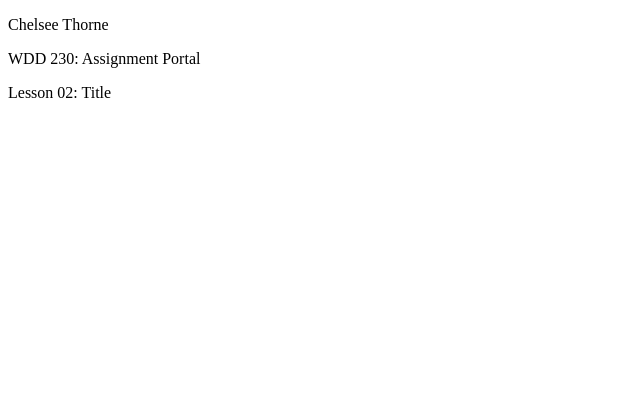
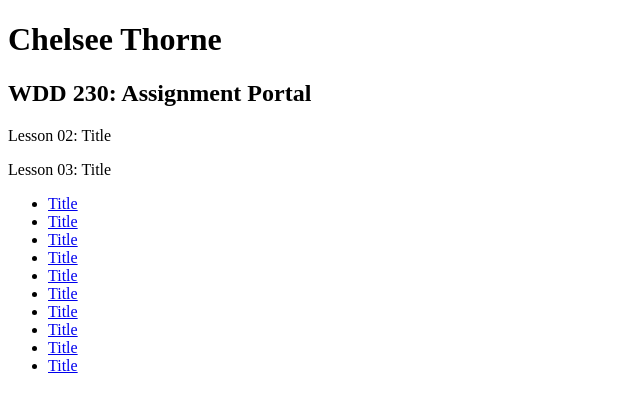
Before and after one commit to cthorne7/wdd230, a plain HTML site: page index.html in a window 1280 px wide. Shown: the whole page, without its empty margins (0-640 px from the left). Drawn offline with Linux system fonts and the light colour scheme.

Commit message:
portal test

```diff
--- a/index.html
+++ b/index.html
@@ -5,15 +5,36 @@
     <meta http-equiv="X-UA-Compatible" content="IE=edge">
     <meta name="viewport" content="width=device-width, initial-scale=1.0">
     <title>Portal Page</title>
+    <meta name="description" content="Portal page for Chelsee Thorne">
+    <link href="css/main.css" rel="stylesheet">
 </head>
 <body>
-   <p>Chelsee Thorne</p>
-   <!--Include a photo and change coloring and font-->
+    <header>
+        <h1>Chelsee Thorne</h1>
+        <h2>WDD 230: Assignment Portal</h2>
+        <p>Lesson 02: Title</p>
+        <p>Lesson 03: Title</p>
+    </header>
+    <nav>
+        <ul>
+            <li><a href="#">Title</a></li> <!--Lesson 02-->
+            <li><a href="#">Title</a></li> <!--Lesson 03-->
+            <li><a href="#">Title</a></li> <!--Lesson 04-->
+            <li><a href="#">Title</a></li> <!--Lesson 05-->
+            <li><a href="#">Title</a></li> <!--Lesson 06-->
+            <li><a href="#">Title</a></li> <!--Lesson 07-->
+            <li><a href="#">Title</a></li> <!--Lesson 08-->
+            <li><a href="#">Title</a></li> <!--Lesson 09-->
+            <li><a href="#">Title</a></li> <!--Lesson 10-->
+            <li><a href="#">Title</a></li> <!--Lesson 11-->
+        </ul>
 
-   <p>WDD 230: Assignment Portal</p>
-   <!--this should be a heading-->
+    </nav>
+    <main>
 
-   <p>Lesson 02: Title</p>
-   <!--lesson 02-11 with title links for each one-->
+    </main>
+    <footer>
+
+    </footer>
 </body>
 </html>
```
